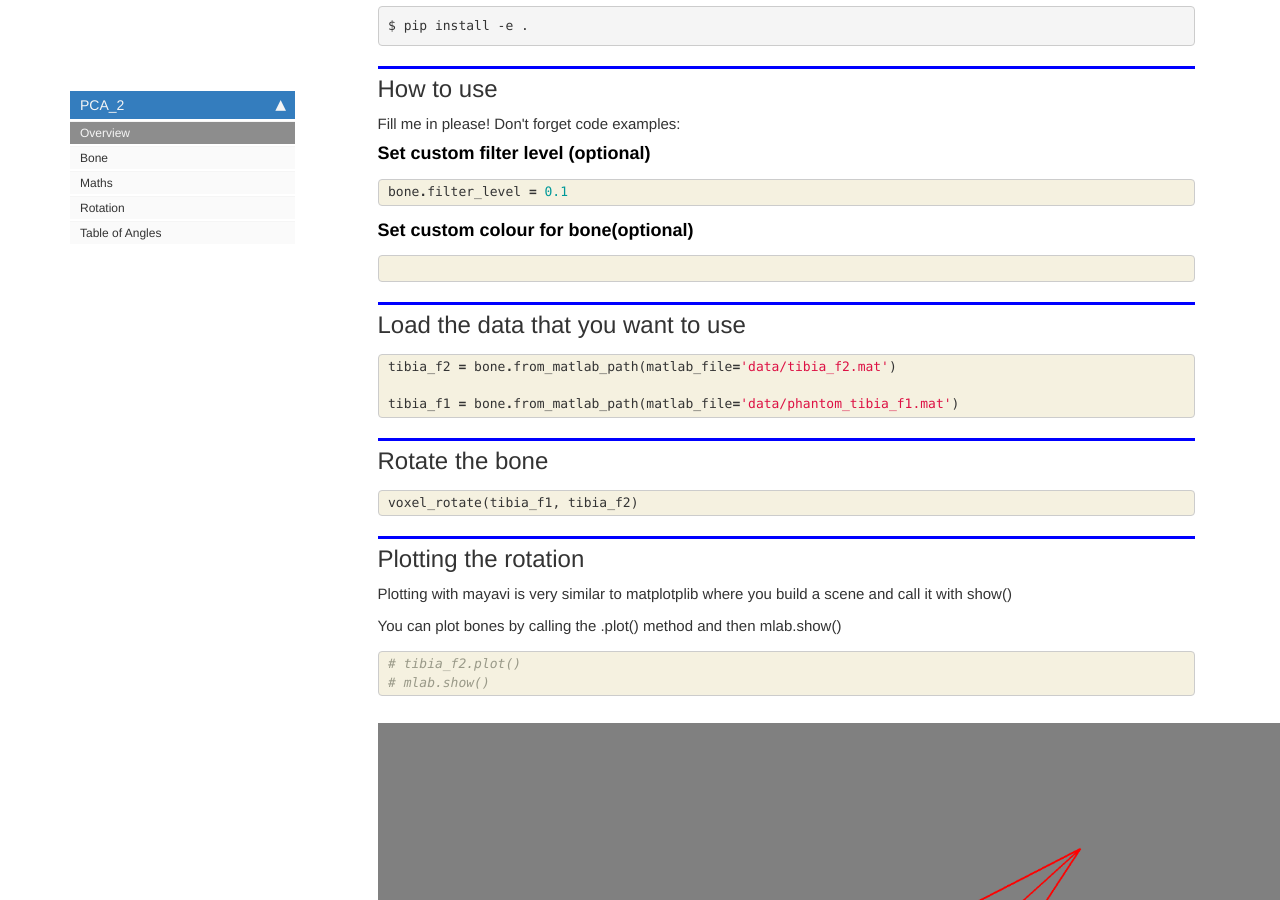
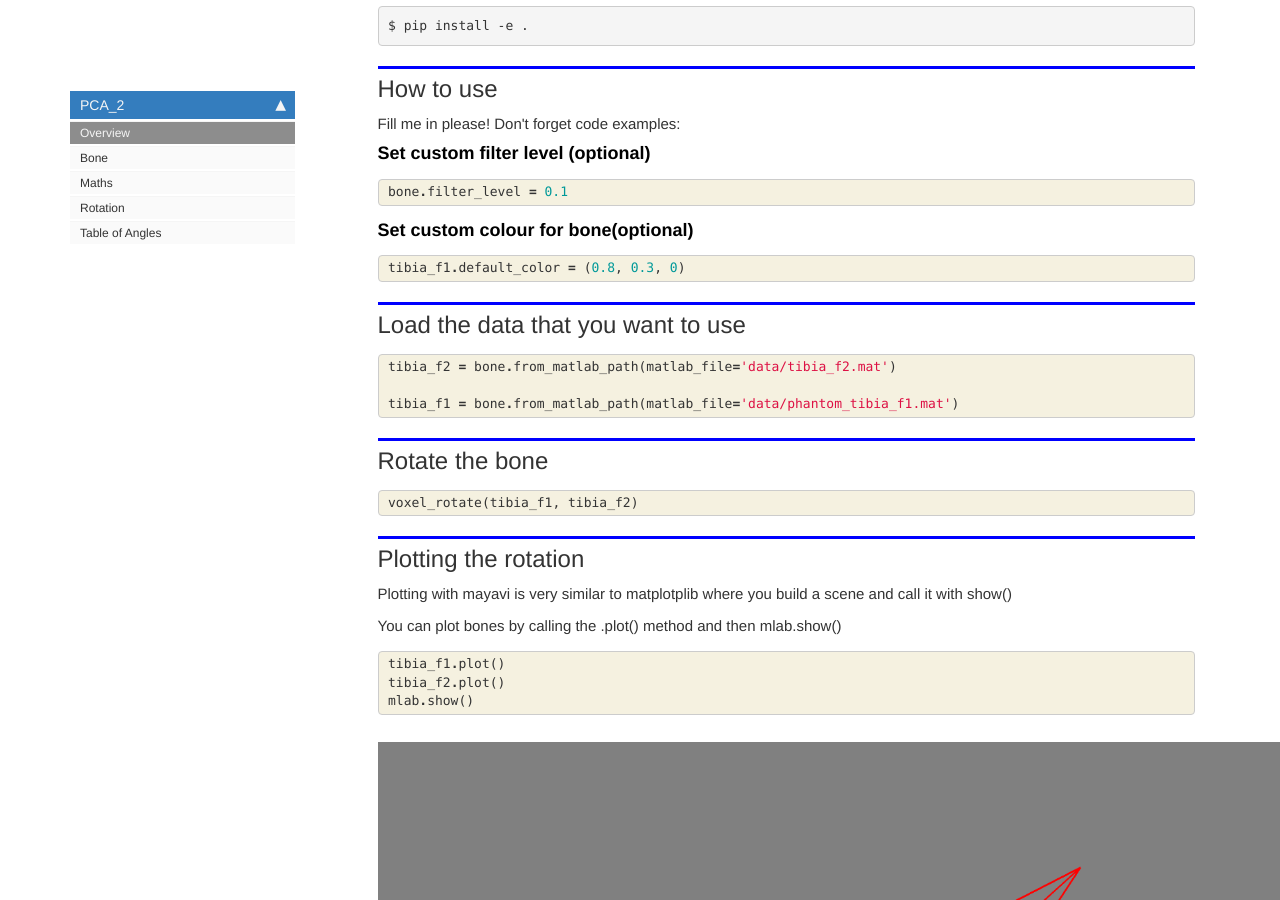
Before and after one commit to lukemshepherd/PCA2, a Jekyll site: the page built from docs/index.html, in a window 1280 px wide and 900 px high, scrolled down 923 px. Built offline with Jekyll 4.4.1, drawn with Linux system fonts in a browser that asks for light colours; nearby versions of some CDN libraries; comment, search, counter and statistics services are not loaded.

Commit message:
added set up line

```diff
--- a/docs/index.html
+++ b/docs/index.html
@@ -139,7 +139,7 @@ nb_path: "index.ipynb"
 
 <div class="inner_cell">
     <div class="input_area">
-<div class=" highlight hl-ipython3"><pre><span></span>
+<div class=" highlight hl-ipython3"><pre><span></span><span class="n">tibia_f1</span><span class="o">.</span><span class="n">default_color</span> <span class="o">=</span> <span class="p">(</span><span class="mf">0.8</span><span class="p">,</span> <span class="mf">0.3</span><span class="p">,</span> <span class="mi">0</span><span class="p">)</span>
 </pre></div>
 
     </div>
@@ -218,8 +218,9 @@ nb_path: "index.ipynb"
 
 <div class="inner_cell">
     <div class="input_area">
-<div class=" highlight hl-ipython3"><pre><span></span><span class="c1"># tibia_f2.plot()</span>
-<span class="c1"># mlab.show()</span>
+<div class=" highlight hl-ipython3"><pre><span></span><span class="n">tibia_f1</span><span class="o">.</span><span class="n">plot</span><span class="p">()</span>
+<span class="n">tibia_f2</span><span class="o">.</span><span class="n">plot</span><span class="p">()</span>
+<span class="n">mlab</span><span class="o">.</span><span class="n">show</span><span class="p">()</span>
 </pre></div>
 
     </div>
```
Also changed, not shown: README.md, 1 other file.
